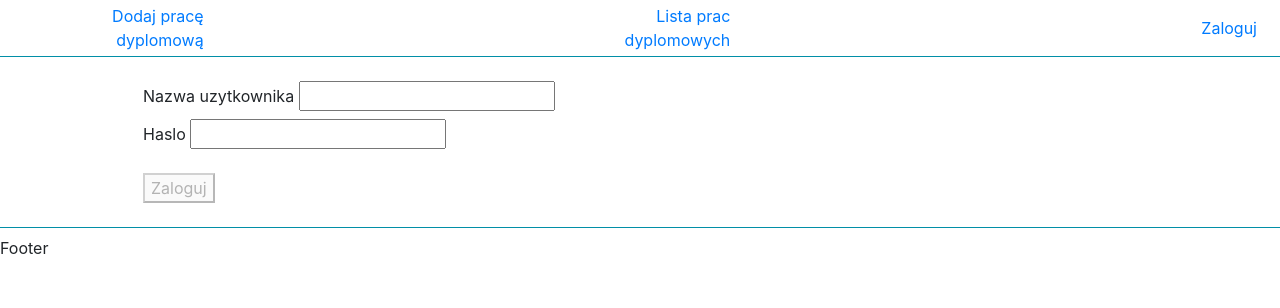
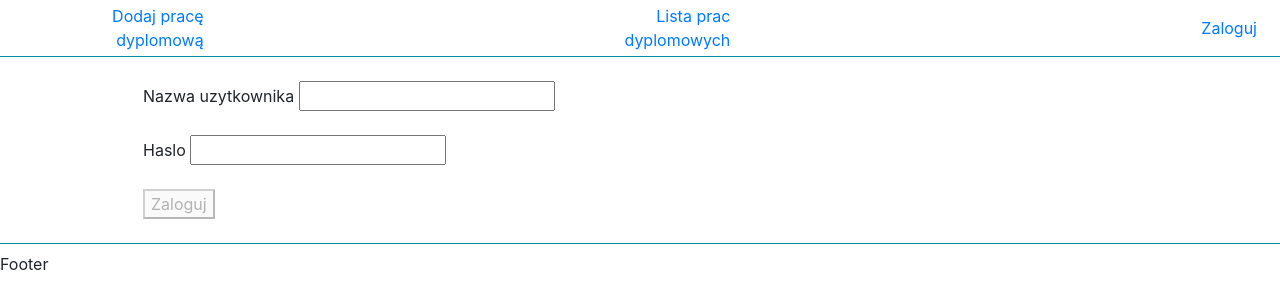
Before and after one commit to WildCrasher/HyperLedgerFrontend, an Angular app: page / in a window 1280 px wide. Shown: the top 308 px of the page. Built offline with nearby package versions, Linux system fonts and the light colour scheme.

Commit message:
Bug fixed finally.

```diff
--- a/src/app/login/login.component.html
+++ b/src/app/login/login.component.html
@@ -7,6 +7,8 @@
                     <input type="text" formControlName="username" />
                 </label>
             </div>
+        </div>
+        <div class="form-group row">
             <div class="col-12">
                 <label for="symbol">
                     Haslo
--- a/src/app/login/login.module.ts
+++ b/src/app/login/login.module.ts
@@ -6,7 +6,7 @@ import { FormsModule, ReactiveFormsModule } from '@angular/forms';
 
 
 @NgModule({
-    declarations: [],
+    declarations: [LoginComponent],
     imports: [
         CommonModule,
         RouterModule.forChild([
```
